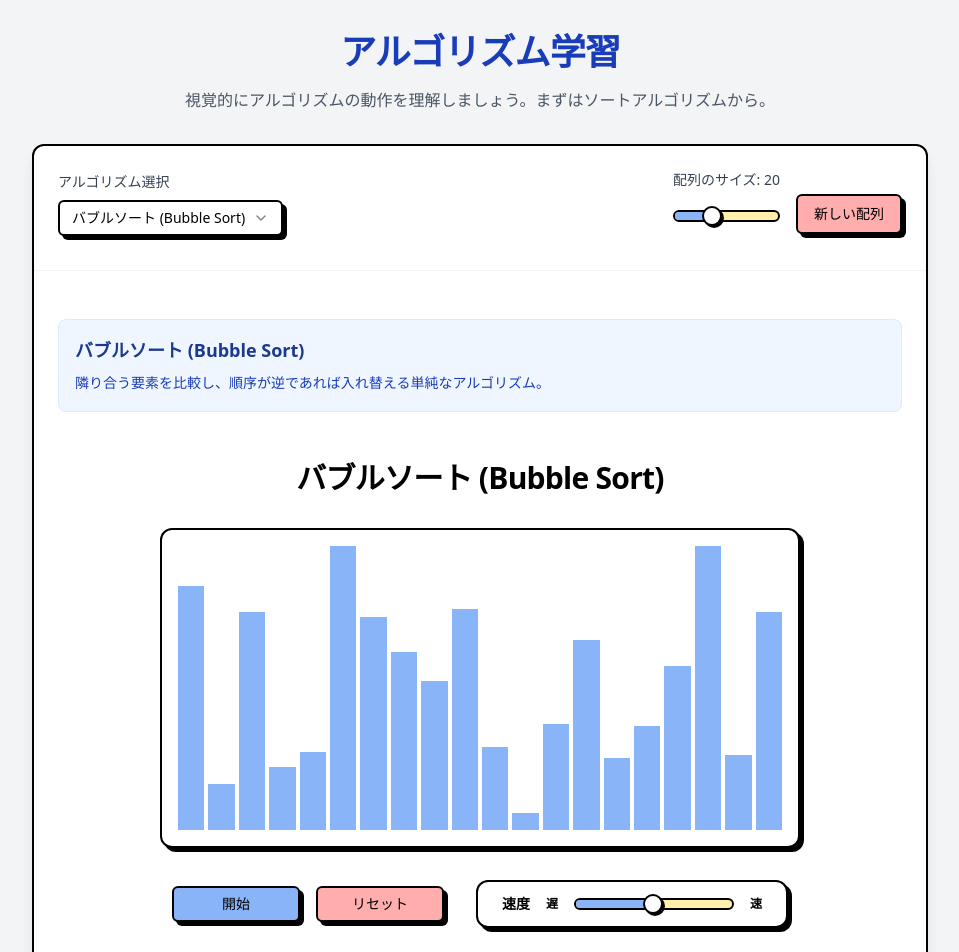
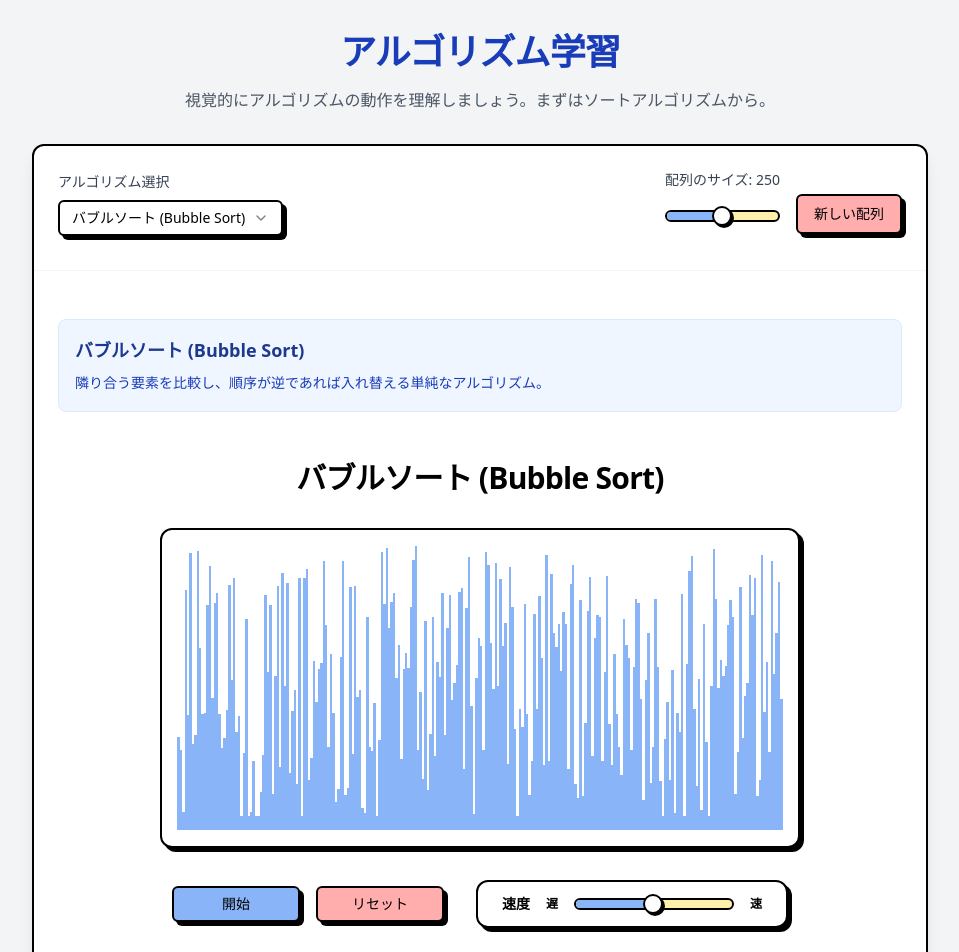
Before and after one commit to ks1590/algorithm-learning-app, a React (Vite) app: page / in a window 1280 px wide. Shown: the top 952 px of the page, without its empty margins (160-1119 px from the left). Built offline with nearby package versions, Linux system fonts and the light colour scheme.

Commit message:
feat: Dynamically adjust sorting visualizer bar spacing and borders based on array size for improved display.

```diff
--- a/src/components/visualization/SortingVisualizer.tsx
+++ b/src/components/visualization/SortingVisualizer.tsx
@@ -113,7 +113,7 @@ export const SortingVisualizer: React.FC<SortingVisualizerProps> = ({
     <div className="flex flex-col items-center gap-8 w-full max-w-2xl mx-auto p-4">
       <h3 className="text-3xl font-black tracking-tight">{algorithmName}</h3>
 
-      <div className="flex items-end justify-center w-full h-80 bg-white rounded-xl border-2 border-border gap-1 p-4 shadow-[4px_4px_0_0_#000]">
+      <div className={`flex items-end justify-center w-full h-80 bg-white rounded-xl border-2 border-border p-4 shadow-[4px_4px_0_0_#000] ${array.length > 50 ? 'gap-0' : 'gap-1'}`}>
         {array.map((value, idx) => {
             const isComparing = comparing.includes(idx);
             const isSorted = sortedIndices.includes(idx);
@@ -129,7 +129,7 @@ export const SortingVisualizer: React.FC<SortingVisualizerProps> = ({
             return (
                 <div
                     key={idx}
-                    className={`flex-1 transition-none ${bgClass}`}
+                    className={`flex-1 transition-none ${array.length > 50 ? '' : 'border-2 border-border'} ${bgClass}`}
                     style={{ height }}
                     title={value.toString()}
                 ></div>
--- a/src/pages/SortingPage.tsx
+++ b/src/pages/SortingPage.tsx
@@ -22,12 +22,14 @@ type AlgorithmKey = keyof typeof ALGORITHMS;
 
 export const SortingPage: React.FC = () => {
   const [selectedAlgo, setSelectedAlgo] = useState<AlgorithmKey>('bubble');
-  const [arraySize, setArraySize] = useState(20);
+  const [arraySize, setArraySize] = useState(250);
   const [initialArray, setInitialArray] = useState<number[]>(() => Array.from({ length: 20 }, () => Math.floor(Math.random() * 95) + 5));
   const [arrayVersion, setArrayVersion] = useState(0);
 
   const generateArray = useCallback(() => {
-    const newArray = Array.from({ length: arraySize }, () => Math.floor(Math.random() * 95) + 5);
+    // Generate values up to max(100, arraySize * 2) so visualization isn't flat for large N
+    const maxVal = Math.max(100, arraySize * 2);
+    const newArray = Array.from({ length: arraySize }, () => Math.floor(Math.random() * (maxVal - 5)) + 5);
     setInitialArray(newArray);
     setArrayVersion(v => v + 1);
   }, [arraySize]);
@@ -72,7 +74,7 @@ export const SortingPage: React.FC = () => {
                       <label className="block text-sm font-medium text-gray-700 mb-1">配列のサイズ: {arraySize}</label>
                       <Slider
                           min={5}
-                          max={50}
+                          max={500}
                           step={5}
                           value={[arraySize]}
                           onValueChange={(vals) => setArraySize(vals[0])}
```
